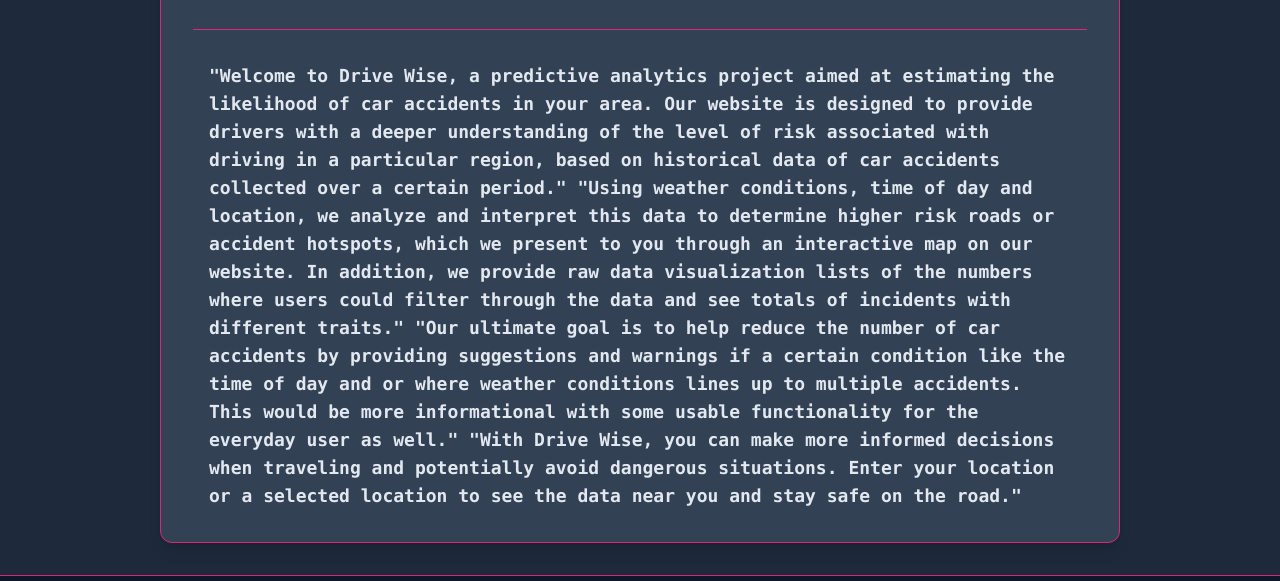
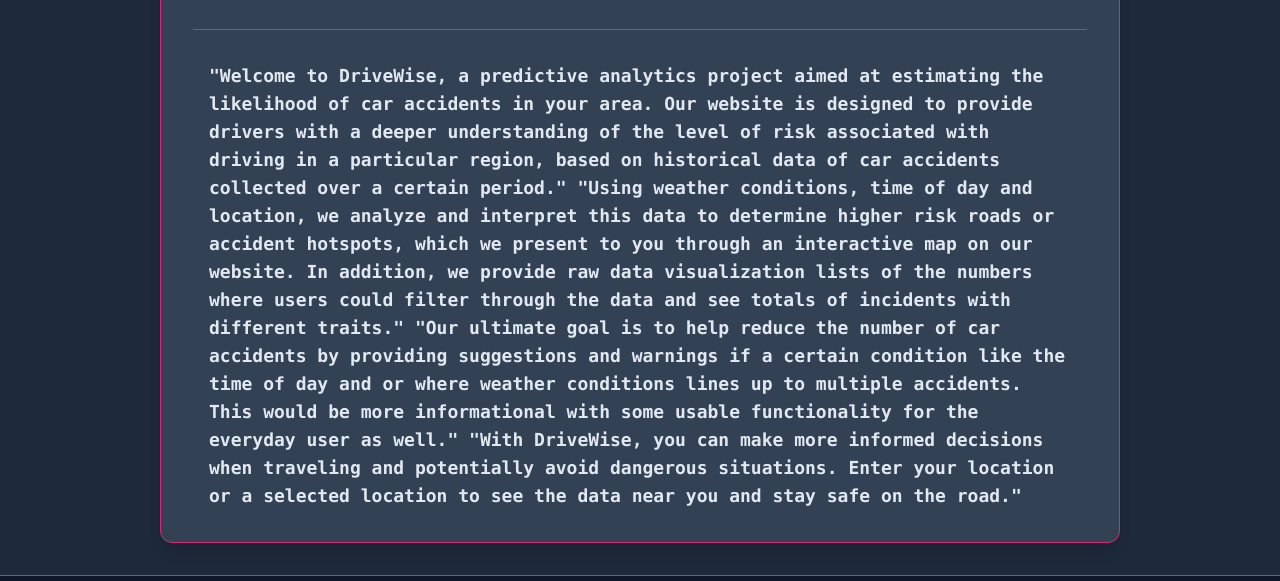
Before and after one commit to CesarT02/Drivewise, a Gatsby site: page / in a window 1280 px wide. Shown: the part 167-748 px from the top of the page. Built offline with nearby package versions, Linux system fonts and the light colour scheme; Gatsby itself is replaced by a stand-in of ours.

Commit message:
Update index.js

```diff
--- a/src/pages/index.js
+++ b/src/pages/index.js
@@ -20,7 +20,7 @@
                     <span class="animate-pulse">&#x2588;</span>
                 </h2>
                 <div class="w-full mt-8 mb-8 mx-auto border border-b-0 border-pink-600"></div>
-                <p class="px-4 text-lg font-bold">"Welcome to Drive Wise, a predictive analytics project aimed at estimating the likelihood of car accidents in your area. Our website is designed to provide drivers with a deeper understanding of the level of risk associated with driving in a particular region, based on historical data of car accidents collected over a certain period."
+                <p class="px-4 text-lg font-bold">"Welcome to DriveWise, a predictive analytics project aimed at estimating the likelihood of car accidents in your area. Our website is designed to provide drivers with a deeper understanding of the level of risk associated with driving in a particular region, based on historical data of car accidents collected over a certain period."
 
 
 "Using weather conditions, time of day and location, we analyze and interpret this data to determine higher risk roads or accident hotspots, which we present to you through an interactive map on our website. In addition, we provide raw data visualization lists of the numbers where users could filter through the data and see totals of incidents with different traits."
@@ -29,7 +29,7 @@
 "Our ultimate goal is to help reduce the number of car accidents by providing suggestions and warnings if a certain condition like the time of day and or where weather conditions lines up to multiple accidents. This would be more informational with some usable functionality for the everyday user as well."
 
 
-"With Drive Wise, you can make more informed decisions when traveling and potentially avoid dangerous situations. Enter your location or a selected location to see the data near you and stay safe on the road."
+"With DriveWise, you can make more informed decisions when traveling and potentially avoid dangerous situations. Enter your location or a selected location to see the data near you and stay safe on the road."
 </p>
               </article>
         </Layout>
```
